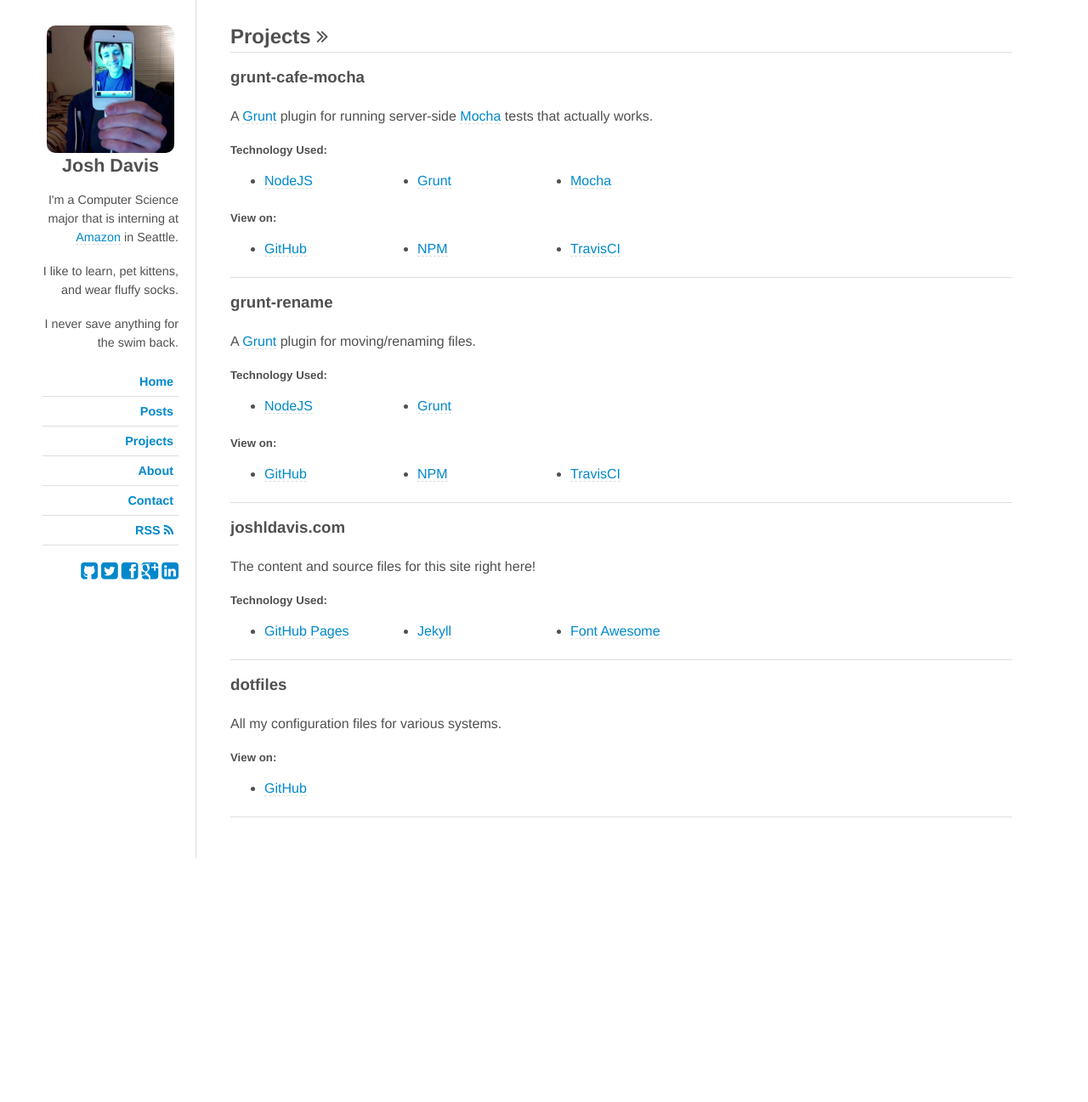
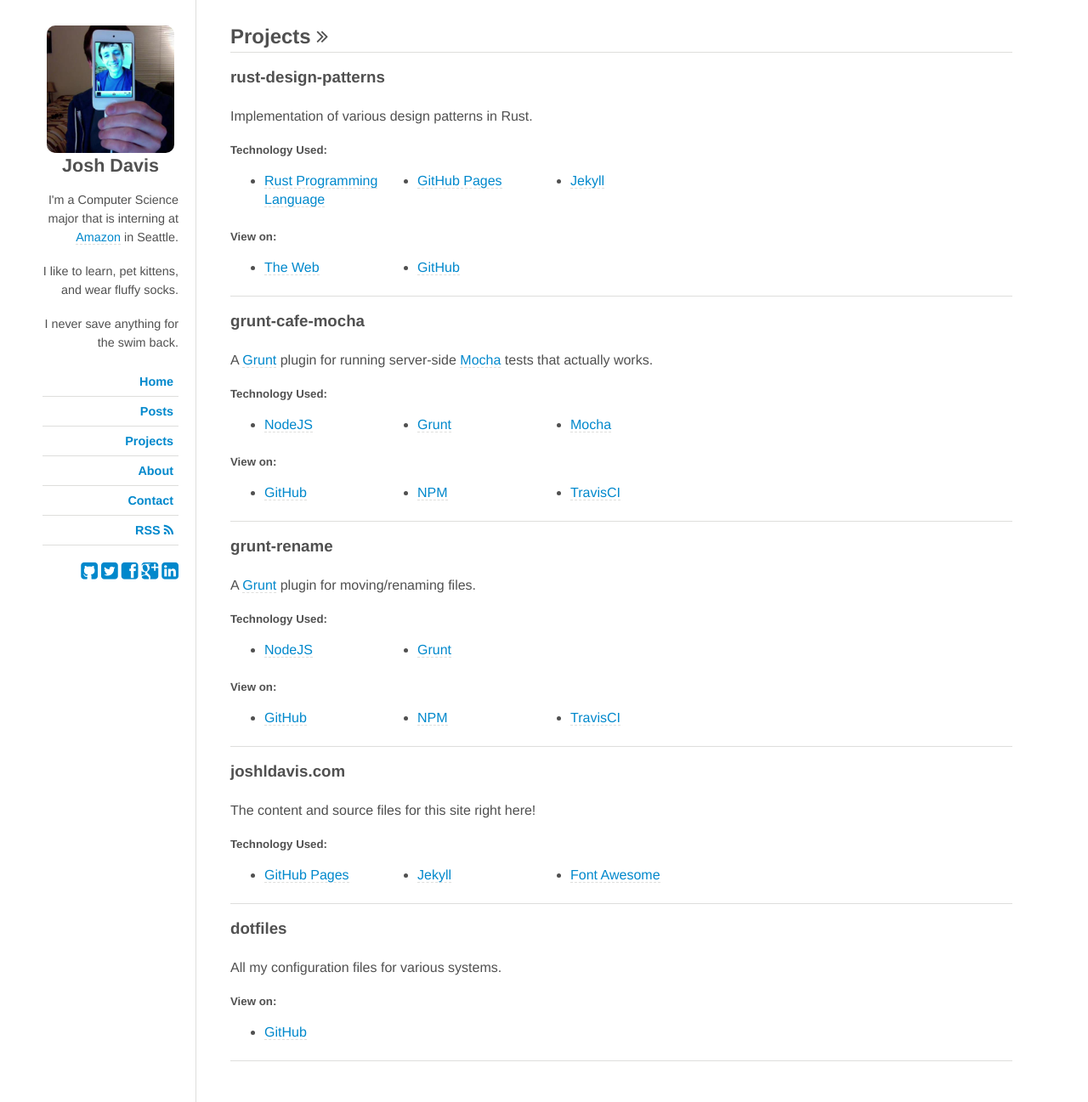
Before and after one commit to jdavis/jdavis.github.com, a Jekyll site: the page built from projects.html, in a window 1280 px wide. Shown: the whole page at 85% size. Built offline with Jekyll 4.4.1, drawn with Linux system fonts in a browser that asks for light colours; some web fonts are replaced; Markdown is read by kramdown in place of the engine named in the settings; before the commit the page ends 1010 px from its top, so only the background shows below that.

Commit message:
Add Rust design patterns to Projects page

```diff
--- a/projects.html
+++ b/projects.html
@@ -6,6 +6,25 @@
 ---
 
 <h2 id="about">Projects <i class="icon-double-angle-right"></i></h2>
+
+<div class="project">
+    <h3>rust-design-patterns</h3>
+
+    <p>Implementation of various design patterns in Rust.</p>
+
+    <h5 class="links">Technology Used:</h5>
+    <ul class="pretty">
+        <li><a title="Rust Lang" href="http://www.rust-lang.org">Rust Programming Language</a></li>
+        <li><a title="GitHub Pages" href="http://pages.github.com/">GitHub Pages</a></li>
+        <li><a title="Jekyll" href="http://jekyllrb.com/">Jekyll</a></li>
+    </ul>
+
+    <h5 class="links">View on:</h5>
+    <ul class="pretty">
+        <li><a href="https://joshldavis.com/rust-design-patterns/">The Web</a></li>
+        <li><a title="GitHub" href="http://github.com/jdavis/rust-design-patterns">GitHub</a></li>
+    </ul>
+</div>
 
 <div class="project">
     <h3>grunt-cafe-mocha</h3>
```
